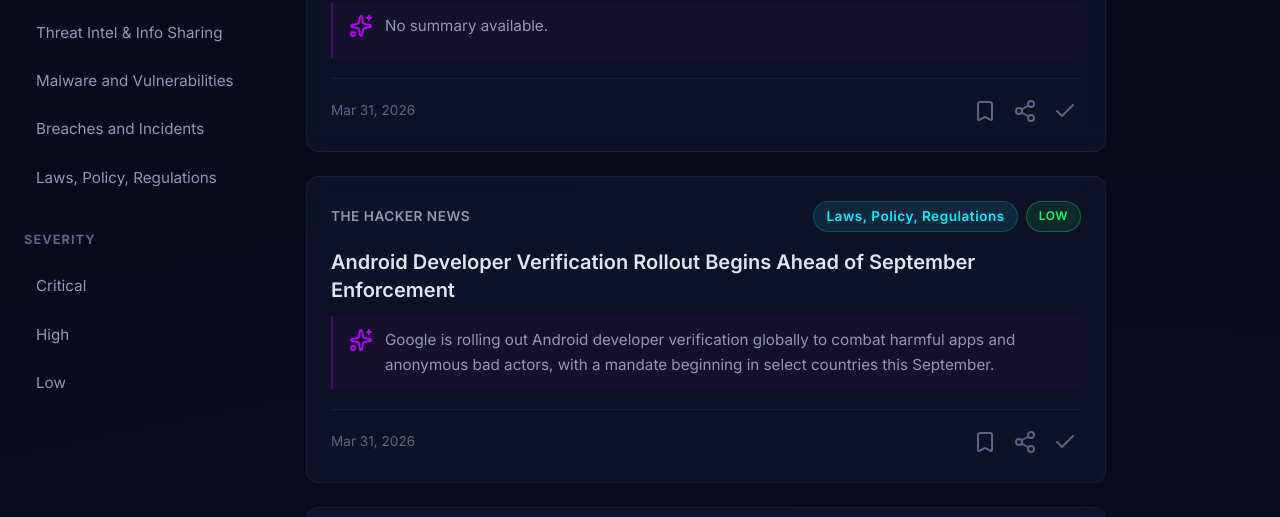
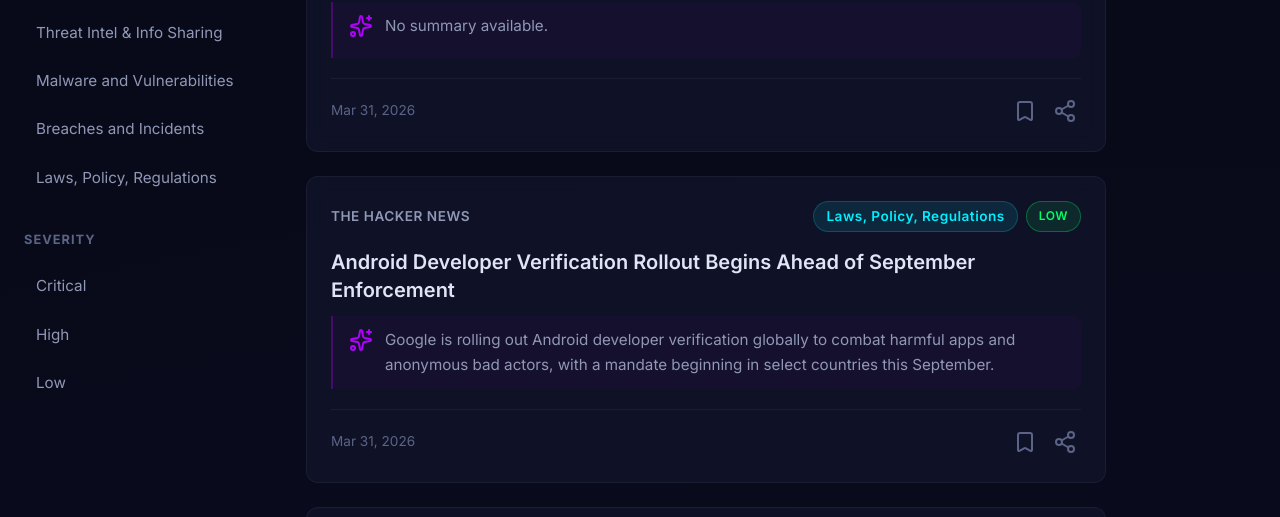
Before and after one commit to DanielR91/Cyware_Social_Replacement, a website: page index.html in a window 1280 px wide. Shown: the part 286-803 px from the top of the page. Drawn offline with nearby package versions, Linux system fonts and the light colour scheme.

Commit message:
removed mark as read button from articles

```diff
--- a/index.html
+++ b/index.html
@@ -143,7 +143,6 @@
                 <div class="article-actions">
                     <button class="action-btn bookmark-btn" title="Bookmark"><i data-lucide="bookmark"></i></button>
                     <button class="action-btn share-btn" title="Share"><i data-lucide="share-2"></i></button>
-                    <button class="action-btn" title="Mark as Read"><i data-lucide="check"></i></button>
                 </div>
             </div>
         </article>
```
